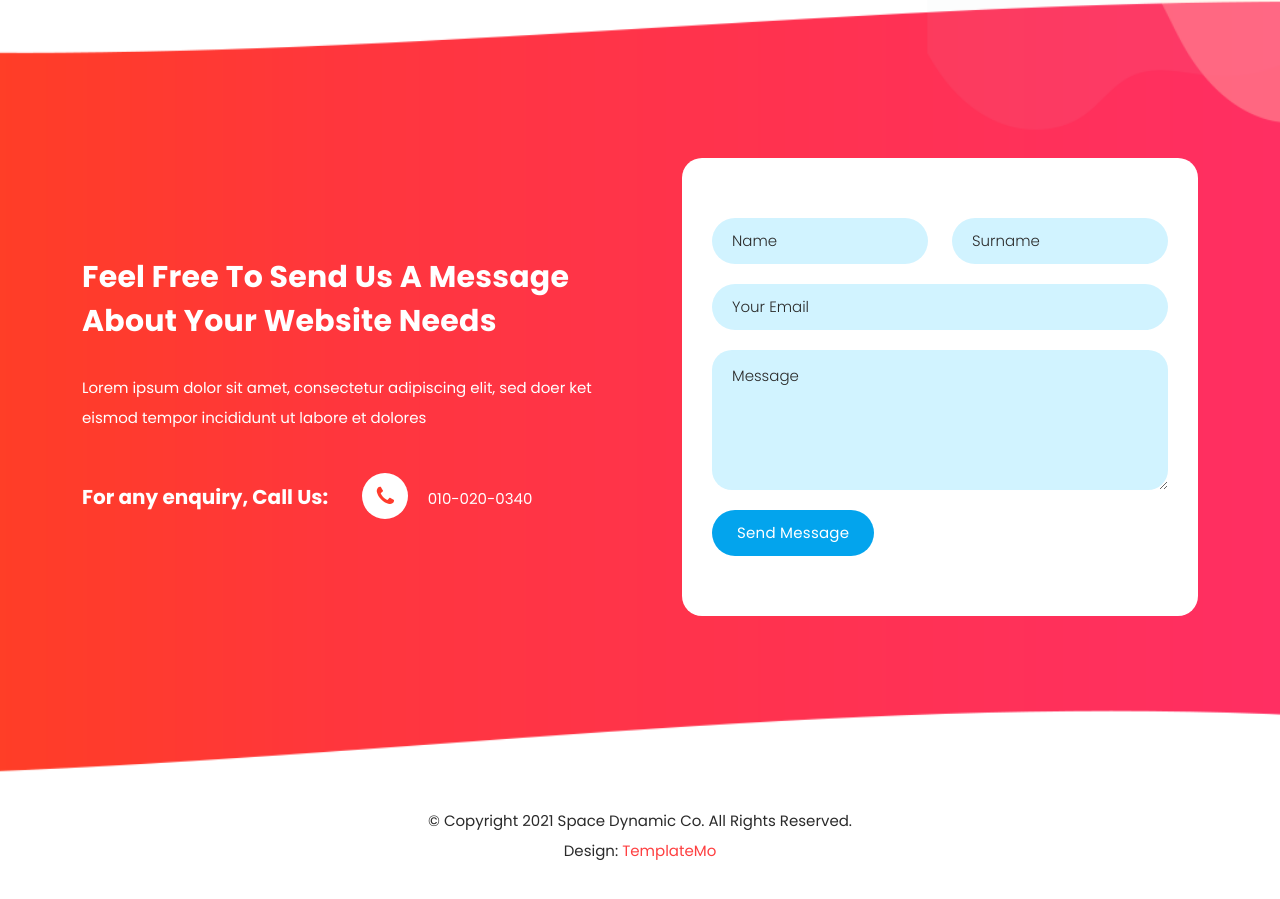
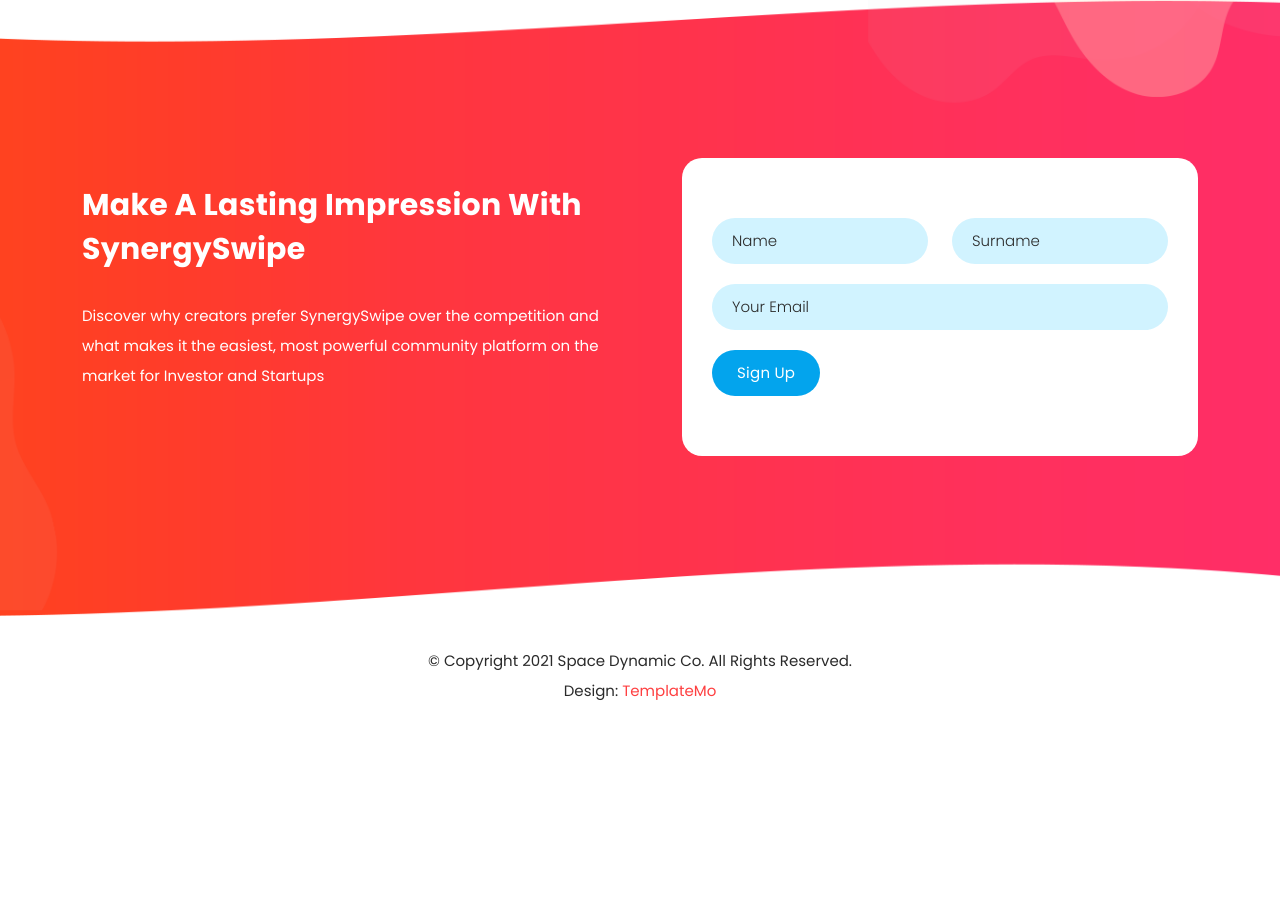
Before and after one commit to AksAad/LANDINGPAGE, a plain HTML site: page templatemo_562_space_dynamic/index.html in a window 1280 px wide. Shown: the part 3914-4813 px from the top of the page. After the commit the page ends 4665 px from the top, so only its background shows below. Drawn offline with Linux system fonts and the light colour scheme.

Commit message:
Update index.html

```diff
--- a/templatemo_562_space_dynamic/index.html
+++ b/templatemo_562_space_dynamic/index.html
@@ -358,10 +358,10 @@
       <div class="row">
         <div class="col-lg-6 align-self-center wow fadeInLeft" data-wow-duration="0.5s" data-wow-delay="0.25s">
           <div class="section-heading">
-            <h2>Feel Free To Send Us a Message About Your Website Needs</h2>
-            <p>Lorem ipsum dolor sit amet, consectetur adipiscing elit, sed doer ket eismod tempor incididunt ut labore et dolores</p>
+            <h2>Make a lasting impression with SynergySwipe</h2>
+            <p>Discover why creators prefer SynergySwipe  over the competition and what makes it the easiest, most powerful community platform on the market for Investor and Startups</p>
             <div class="phone-info">
-              <h4>For any enquiry, Call Us: <span><i class="fa fa-phone"></i> <a href="#">010-020-0340</a></span></h4>
+              <h4>                                                                        </h4>
             </div>
           </div>
         </div>
@@ -385,12 +385,11 @@
               </div>
               <div class="col-lg-12">
                 <fieldset>
-                  <textarea name="message" type="text" class="form-control" id="message" placeholder="Message" required=""></textarea>
                 </fieldset>
               </div>
               <div class="col-lg-12">
                 <fieldset>
-                  <button type="submit" id="form-submit" class="main-button ">Send Message</button>
+                  <button type="submit" id="form-submit" class="main-button ">Sign Up</button>
                 </fieldset>
               </div>
             </div>
```
